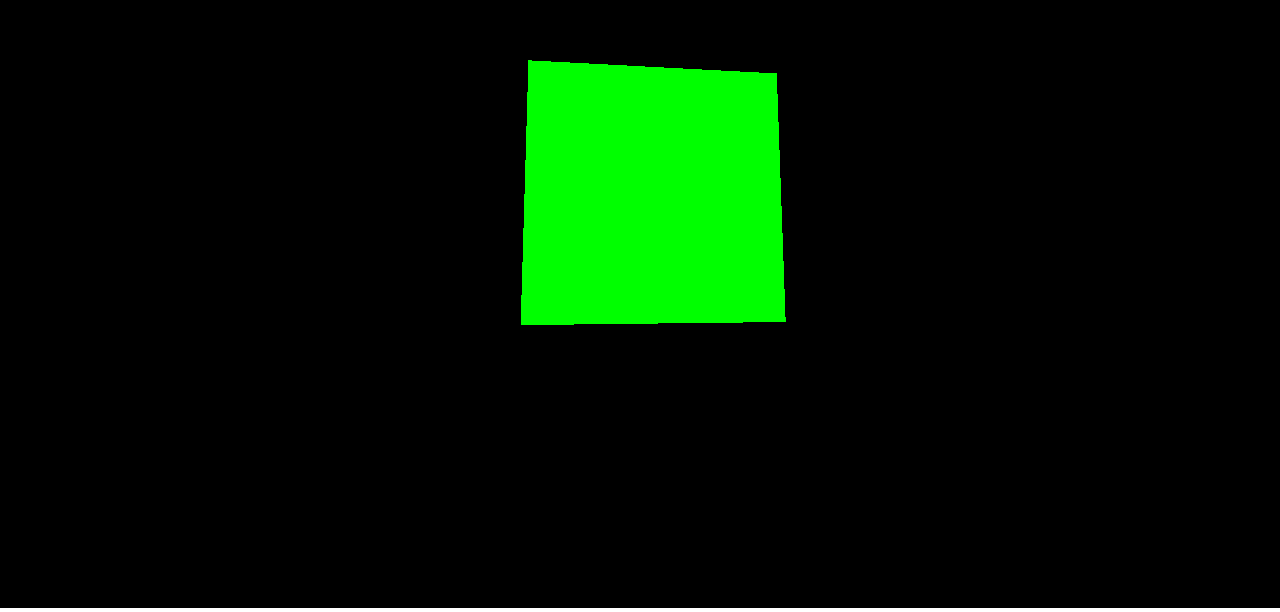
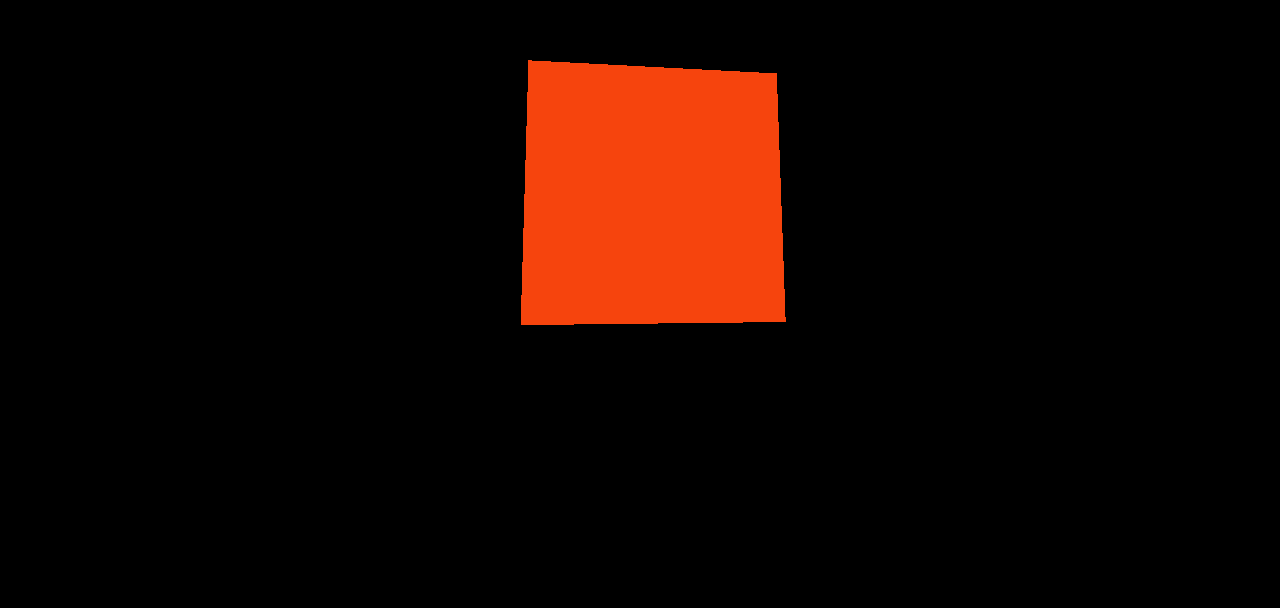
Before and after one commit to naftalimurgor/threejs-demo, a plain HTML site: page index.html in a window 1280 px wide. Shown: the part 192-804 px from the top of the page. Drawn offline with nearby package versions, Linux system fonts and the light colour scheme.

Commit message:
typo: move canvas element into body

```diff
--- a/index.html
+++ b/index.html
@@ -14,8 +14,8 @@
       }
     </style>
   </head>
-  <canvas id="animation"></canvas>
   <body>
+    <canvas id="animation"></canvas>
     <script src="js/three.js"></script>
     <script>
       const canvas = document.querySelector('#animation')
@@ -34,7 +34,7 @@
       console.log(window.innerWidth)
 
 
-      const renderer = new THREE.WebGLRenderer({canvas}) // you can pas in the styled canvas element as an object
+      const renderer = new THREE.WebGLRenderer({canvas})
       // set size of render(this is the canvas size)
       renderer.setSize(window.innerWidth, window.innerHeight)
 
@@ -43,7 +43,7 @@
       let boxWidth = 2
       let boxDepth = 2
       const geometry = new THREE.BoxGeometry(boxHeight, boxWidth, boxWidth)
-      const material = new THREE.MeshBasicMaterial({ color: 0x00ff00 })
+      const material = new THREE.MeshBasicMaterial({ color: 0xF6440D })
       const cube = new THREE.Mesh(geometry, material)
       scene.add(cube)
 
```
